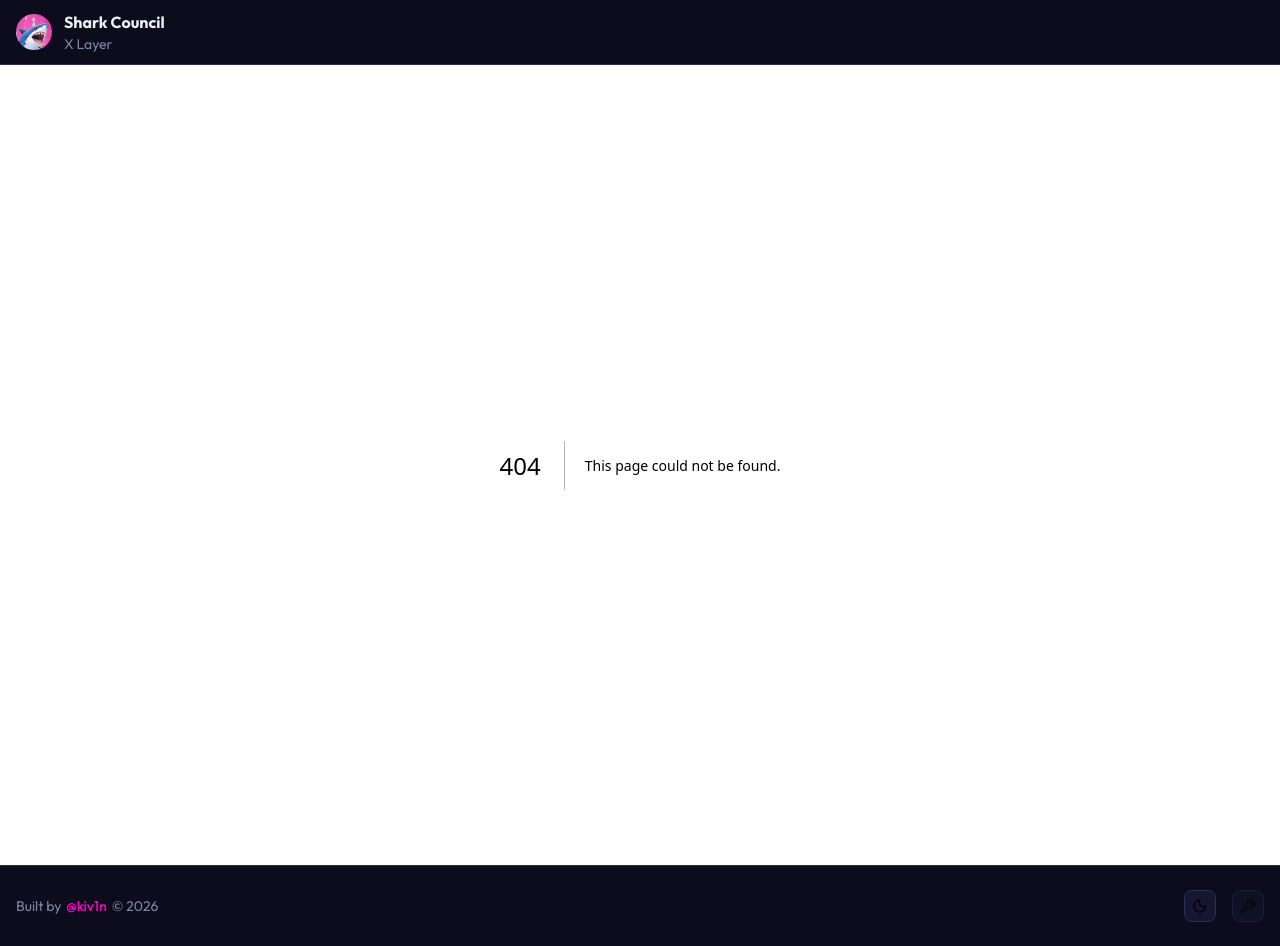
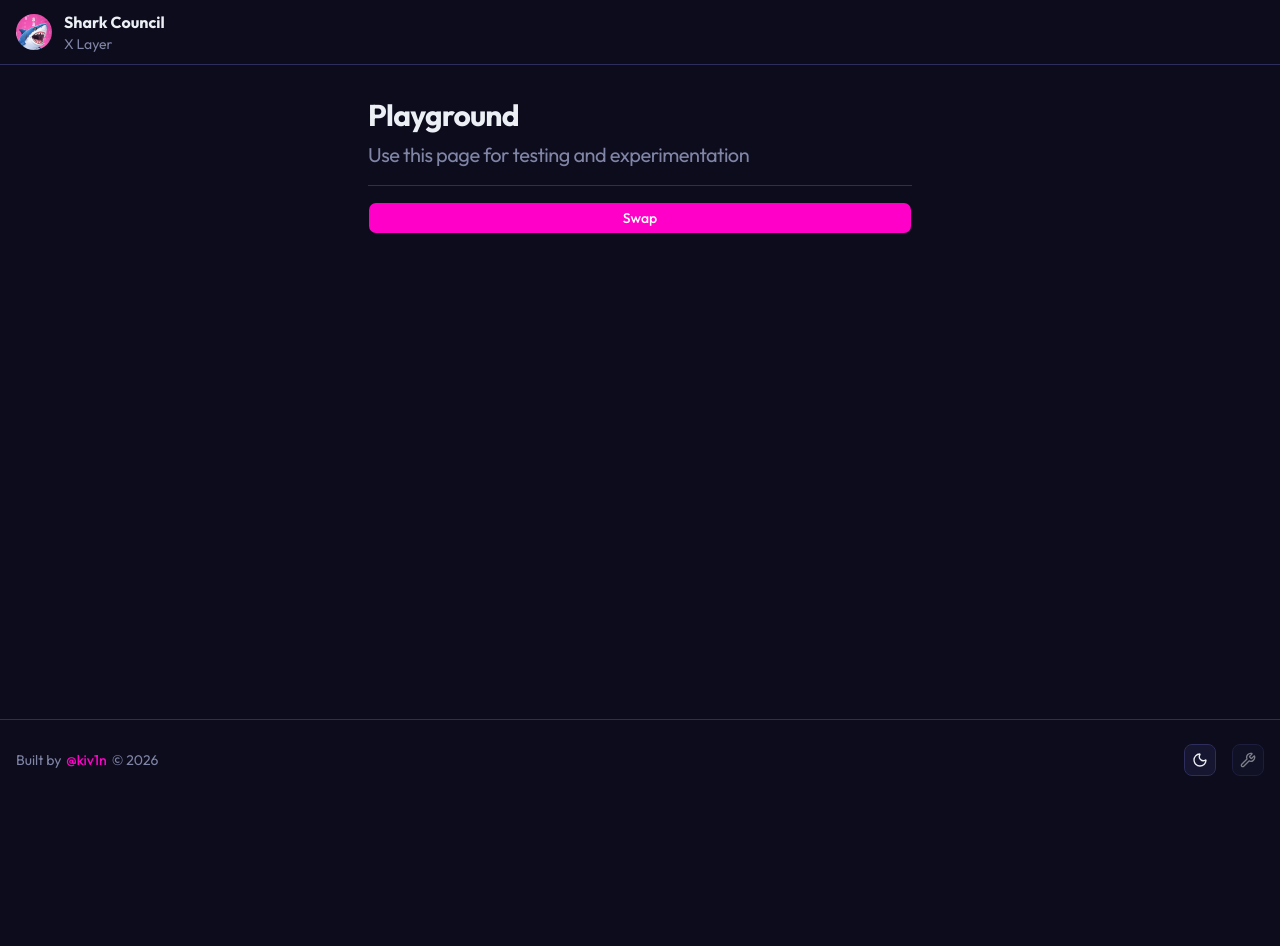
Before and after one commit to shark-council/shark-council-app-build-x, a Next.js app: page /playground in a window 1280 px wide. Before the commit this address had no page. After the commit the page ends 800 px from the top, so only its background shows below. Built offline with nearby package versions, Linux system fonts and the light colour scheme.

Commit message:
Add PlaygroundPage and PlaygroundSwapButton components for testing and experimentation

```diff
--- /dev/null
+++ b/app/playground/page.tsx
@@ -0,0 +1,17 @@
+import { PlaygroundSwapButton } from "@/components/playground/playground-swap-button";
+import { Separator } from "@/components/ui/separator";
+
+export default function PlaygroundPage() {
+  return (
+    <main className="max-w-xl mx-auto px-4 py-8">
+      <h2 className="text-3xl font-bold tracking-tight">Playground</h2>
+      <h4 className="text-xl text-muted-foreground tracking-tight mt-2">
+        Use this page for testing and experimentation
+      </h4>
+      <Separator className="mt-4" />
+      <div className="flex flex-col mt-4">
+        <PlaygroundSwapButton />
+      </div>
+    </main>
+  );
+}
--- /dev/null
+++ b/components/playground/playground-swap-button.tsx
@@ -0,0 +1,8 @@
+import { cn } from "@/lib/utils";
+import { ClassValue } from "clsx";
+import { Button } from "../ui/button";
+
+// TODO: Implement this component
+export function PlaygroundSwapButton(props: { className?: ClassValue }) {
+  return <Button className={cn(props.className)}>Swap</Button>;
+}
```
